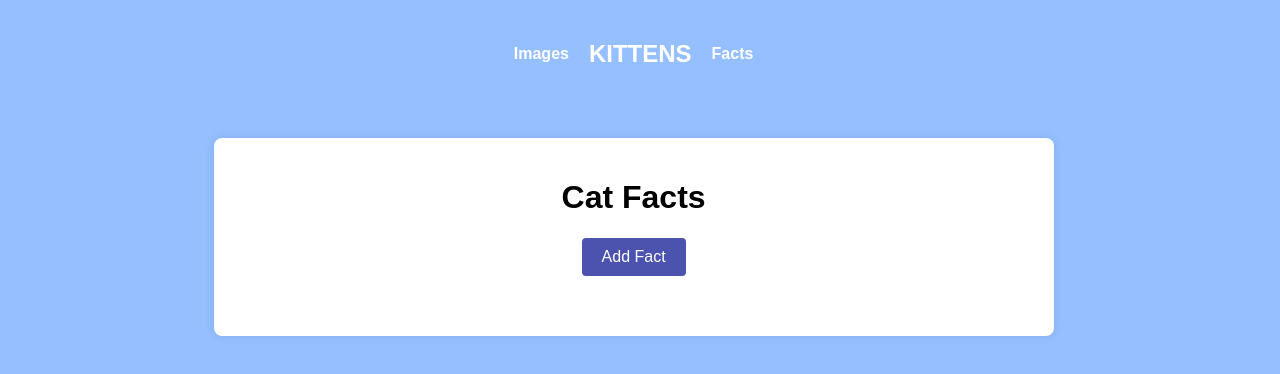
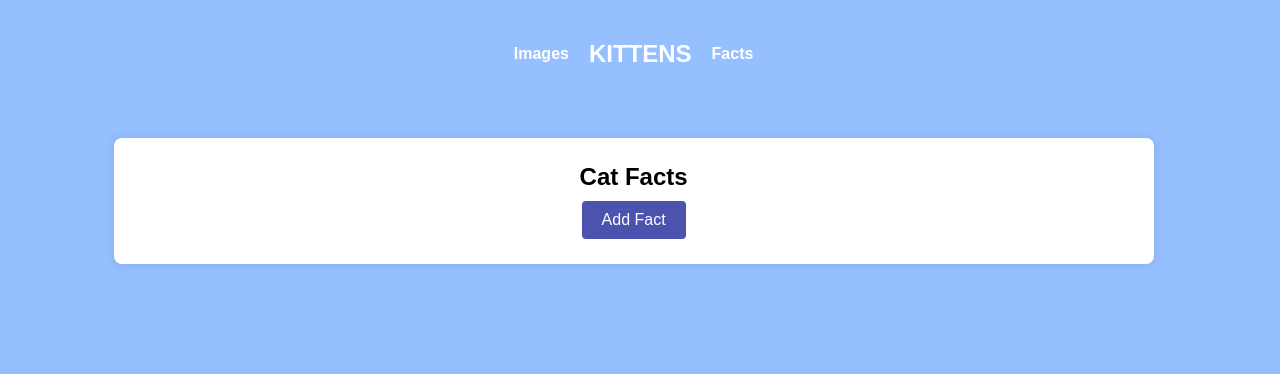
Before and after one commit to david-uzkk/CAT-API-Site, a plain HTML site: page facts.html in a window 1280 px wide. Drawn offline with Linux system fonts and the light colour scheme.

Commit message:
Corrigindo CSS.

```diff
--- a/facts.html
+++ b/facts.html
@@ -18,7 +18,7 @@
     </header>
     <main class="blue">
         <div class="container">
-            <h1>Cat Facts</h1>
+            <h2>Cat Facts</h1>
             <button id="addFactButton">Add Fact</button>
             <div id="factList">
                 <!-- list of cat facts -->
--- a/styles.css
+++ b/styles.css
@@ -102,9 +102,9 @@ nav ul li a {
 }
 
 .container {
-    max-width: 800px;
+    max-width: 1030px;
     margin: 20px auto;
-    padding: 20px;
+    padding: 5px;
     background-color: white;
     border-radius: 8px;
     box-shadow: 0 0 10px rgba(0,0,0,0.1);
@@ -131,8 +131,9 @@ nav ul li a {
 }
 
 button#addFactButton {
-    margin-bottom: 20px;
+    margin-bottom: 0px;
     padding: 10px 20px;
+    margin-top: -10px ;
     font-size: 16px;
     background-color: #4c53af;
     color: white;
```
